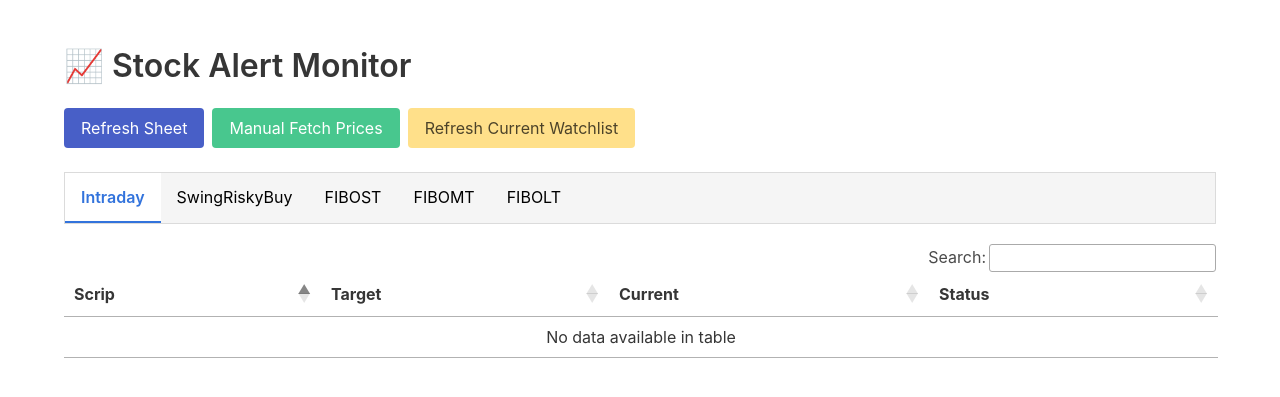
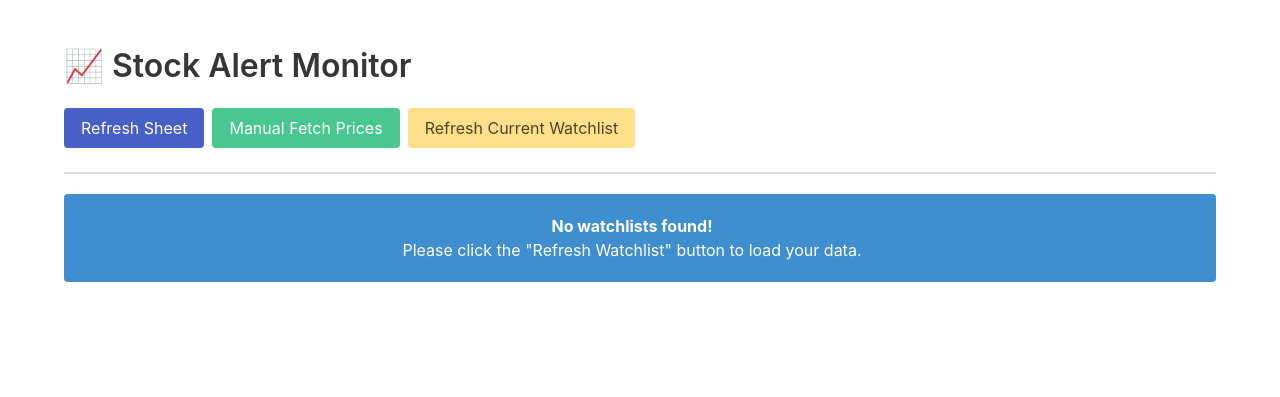
Before and after one commit to kirusama/ki-daily-stoc, a Django app: page / in a window 1280 px wide. Shown: the top 397 px of the page. Run offline with Django 5.2, Linux system fonts and the light colour scheme; data that the repository does not hold is empty; some libraries are stand-ins or nearby versions.

Commit message:
Update index.html

```diff
--- a/alerts/templates/index.html
+++ b/alerts/templates/index.html
@@ -95,6 +95,13 @@
       const tabContainer = document.getElementById("tab-buttons");
       tabContainer.innerHTML = ""; // Clear existing tabs
 
+      // Check if watchlists exist
+      if (Object.keys(watchlists).length === 0) {
+        // No watchlists available, show message in table
+        renderTable();
+        return;
+      }
+
       // If currentTab is invalid or not set, default to the first available watchlist
       if (!currentTab || !watchlists[currentTab]) {
         currentTab = Object.keys(watchlists)[0] || null;
@@ -136,8 +143,20 @@
         stockDataTable.destroy();
       }
 
+      const container = document.getElementById("table-container");
+
+      // Check if there are no watchlists at all
+      if (Object.keys(watchlists).length === 0) {
+        container.innerHTML = `
+          <div class="notification is-info has-text-centered">
+            <p><strong>No watchlists found!</strong></p>
+            <p>Please click the "Refresh Watchlist" button to load your data.</p>
+          </div>
+        `;
+        return;
+      }
+
       // Add the basic table structure for DataTables
-      const container = document.getElementById("table-container");
       container.innerHTML = `<table id="stock-table" class="table is-striped is-fullwidth"></table>`;
 
       // Initialize DataTables
@@ -202,7 +221,8 @@
     };
 
     // --- Initial Load ---
-    fetchWatchlists();
+    // Check if watchlists exist on page load, if not show message
+    renderTabs();
   </script>
 </body>
 
```
